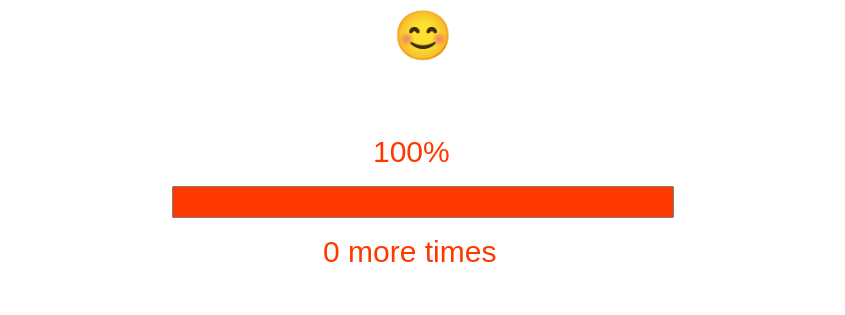
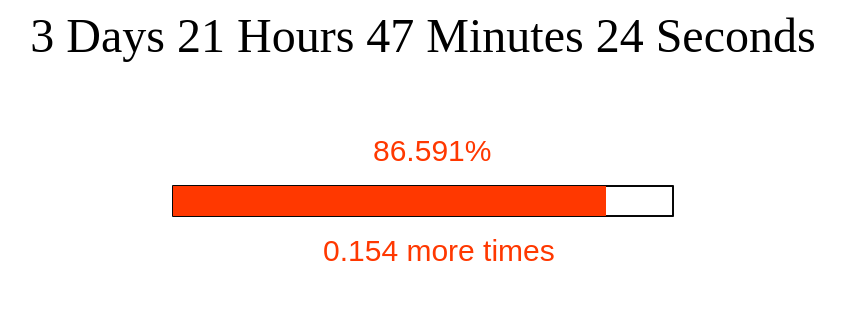
Before and after one commit to laikhtewari/laikhtewari.github.io, a plain HTML site: page countdown/index.html in a window 1280 px wide. Shown: the whole page, without its empty margins (217-1062 px from the left). Drawn offline with Linux system fonts and the light colour scheme.

Commit message:
08.17.2022

```diff
--- a/countdown/index.html
+++ b/countdown/index.html
@@ -8,7 +8,8 @@
     </font>
   </center>
   <script>
-    var countDownDate = new Date("July 6, 2022, 12:30:00");
+    var countDownDate = new Date("August 17, 2022, 22:30:00");
+    // var countDownDate = new Date("July 6, 2022, 12:30:00");
 	// var countDownDate = new Date("December 29, 2021 12:00:00")
 	// var countDownDate = new Date("March 9, 2021 09:00:00").getTime();
    // var countDownDate = new Date("November 26, 2020 12:00:00").getTime();
@@ -51,7 +52,7 @@
    var canvas = document.getElementById("myCanvas");
    var ctx = canvas.getContext("2d");
     ctx.strokeRect(150, 75, 500, 30);
-    var startDate = (new Date("June 18, 2022 08:00:00").getTime()) / 1000;
+    var startDate = (new Date("July 19, 2022 19:00:00").getTime()) / 1000;
     var countDown = countDownDate / 1000;
     var today = now/1000;
     var bar = Math.abs(Math.min((today - startDate)/(countDown - startDate),1) * 500);
```
